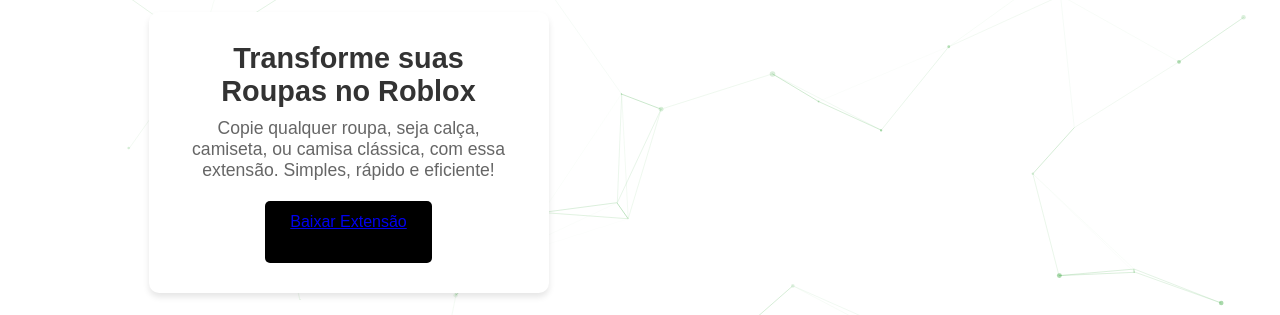
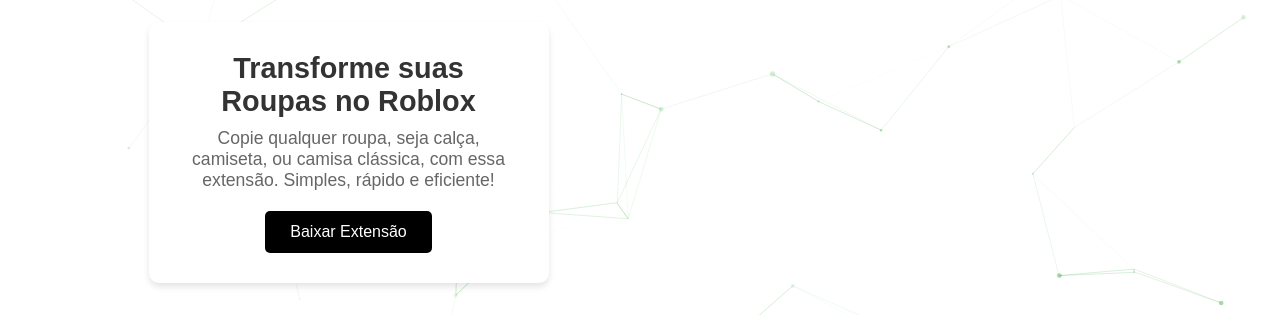
Before and after one commit to Ryzen-Developper/VectorX---Copy-Clothes-Roblox, a plain HTML site: page index.html in a window 1280 px wide. Shown: the part 84-399 px from the top of the page. Drawn offline with nearby package versions, Linux system fonts and the light colour scheme.

Commit message:
Update index.html

```diff
--- a/index.html
+++ b/index.html
@@ -18,7 +18,7 @@
             <div class="card">
                 <h2>Transforme suas Roupas no Roblox</h2>
                 <p>Copie qualquer roupa, seja calça, camiseta, ou camisa clássica, com essa extensão. Simples, rápido e eficiente!</p>
-                <button id="downloadBtn" class="button"><a href="https://github.com/Ryzen-Developper/VectorX---Copy-Clothes-Roblox/raw/refs/heads/main/VectorX.rar" target="_blank">Baixar Extensão</a></p></button>
+                <button id="downloadBtn" class="button">Baixar Extensão</button>
             </div>
         </section>
 
```
